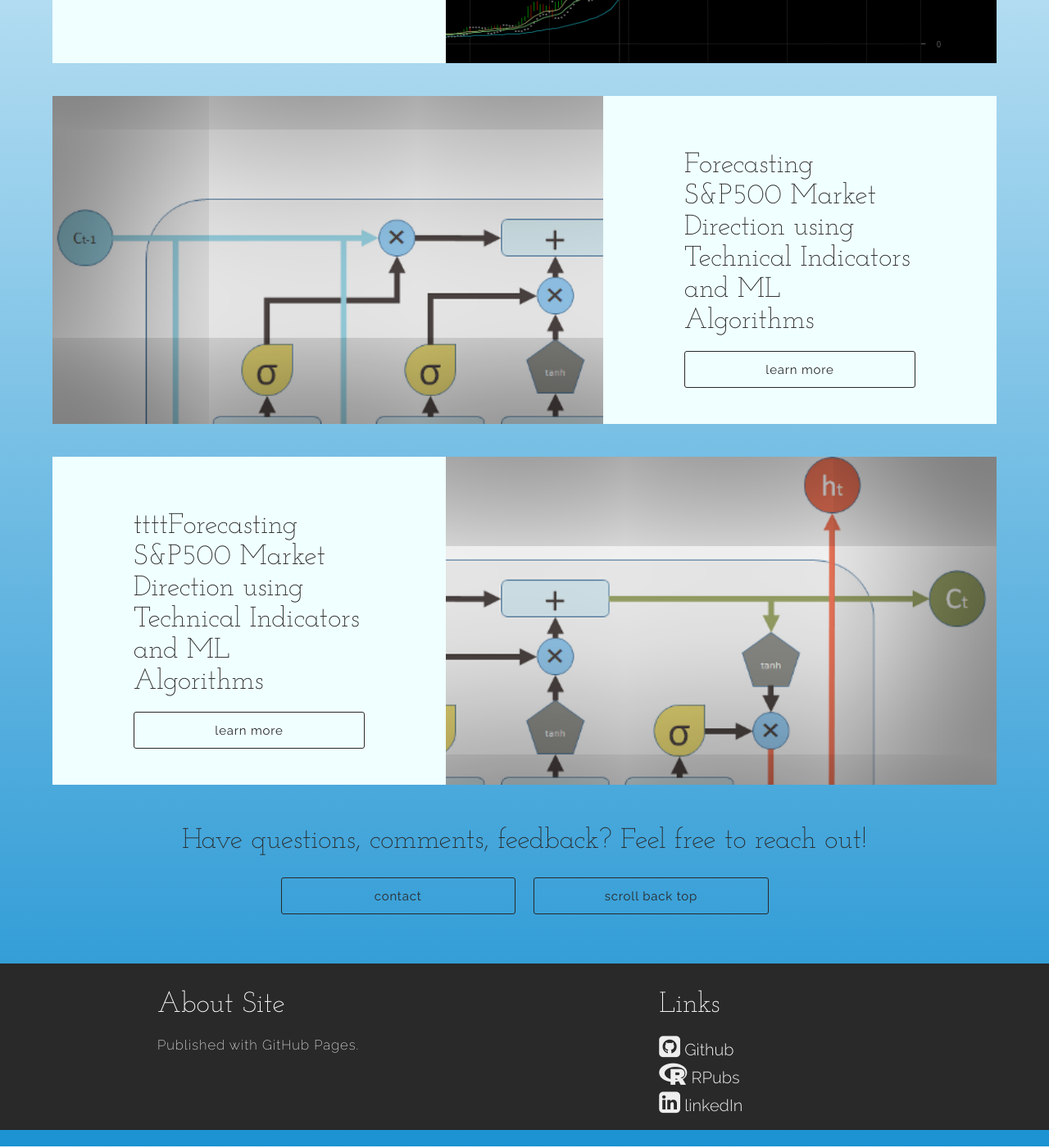
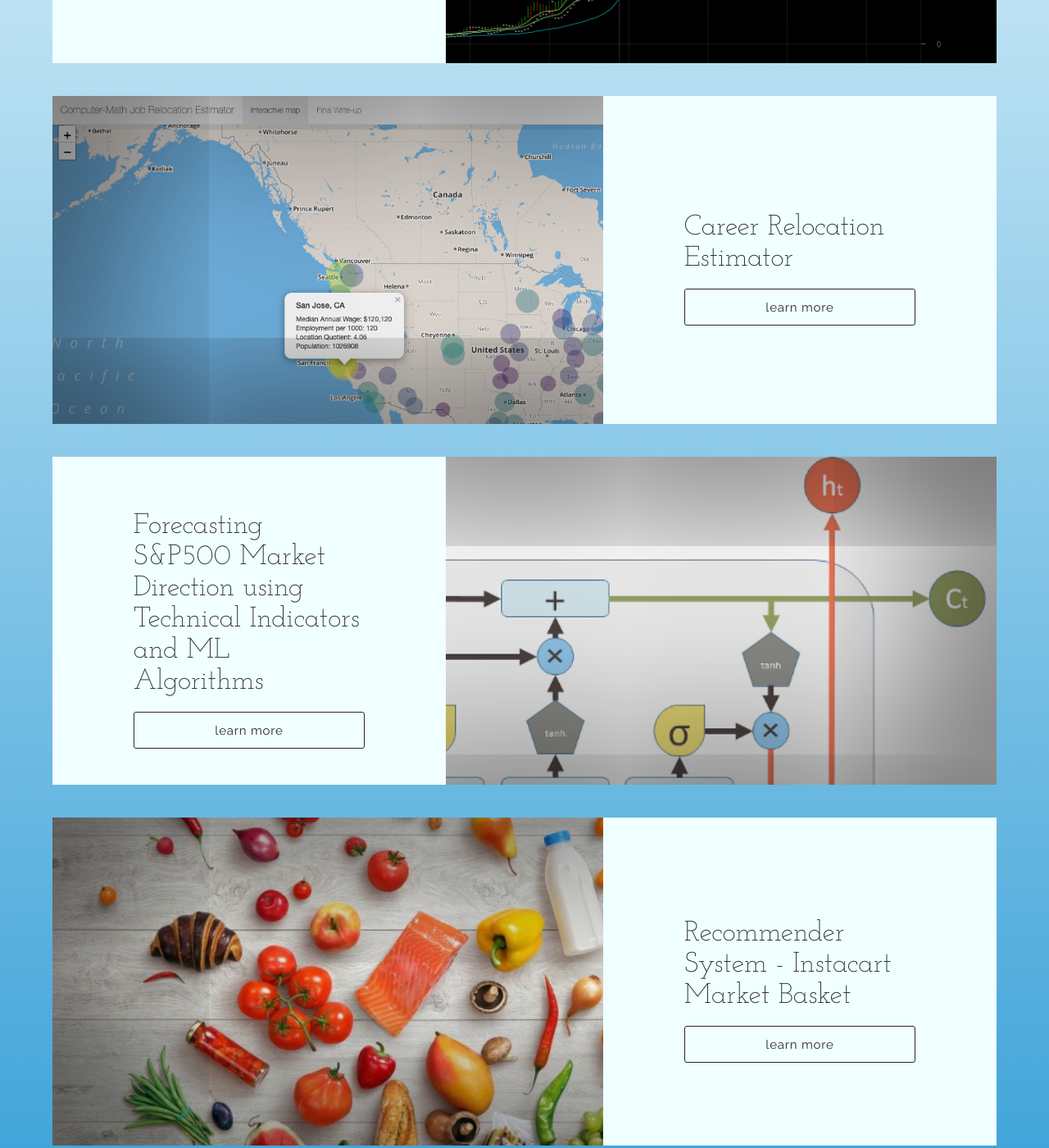
Before and after one commit to roseejones/roseejones.github.io, a Jekyll site: the page built from projects.html, in a window 1280 px wide and 1400 px high, scrolled down 605 px. Shown: the whole window at 82% size. Built offline with Jekyll 4.4.1, drawn with Linux system fonts in a browser that asks for light colours; nearby versions of some CDN libraries; some of the changed lines change nothing that is shown.

Commit message:
adding projects

```diff
--- a/_data/projects.yml
+++ b/_data/projects.yml
@@ -17,29 +17,29 @@
     '/assets/images/project_images/crypto/crypto-trading-4.png'
   ]
 
-#- 608 ShinyR repo
 #- 620 Twitter Sentiment Analysis
+#- 643 recsys instacart
 #- Build Model anything
-#- 643 recsys instacart
 
 
 
 - id: 1
-  title: Forecasting S&P500 Market Direction using Technical Indicators and ML Algorithms
-  url: https://github.com/silverrainb
-  github_url: https://github.com/silverrainb
-  description: This research applies and analyses the effectiveness of Random Forest, Gradient Boosting Machine (XGBoost implementation), Multi-Layer Perceptron, and Recurrent Neural Network Long Short-Term Memory in the context of statistical trading. In this research, we summarize the differences of these models from a technical point of view and compare their performance using metrics for classification accuracy. Each model is trained on returns of the S&P 500 index price from 1983 to 2019 with multiple lagged periods. All training processes use nested cross validation and random coarse to fine hyperparameter tuning. The day over day market direction is predicted based on the feature-engineered variables and momentum-based technical indicators.
+  title: Career Relocation Estimator
+  url: https://silverrainb.shinyapps.io/DS_job_relocation_estimator/
+  github_url: https://github.com/silverrainb/knowledge-and-visual-analytics/tree/master/final
+  description: The visualization is created using shinyR. The project is based on the premise that the OES data for Computer and Math-related occupations is representative of the Data Science profession and presents the map of the US with the information such as Median annual wage, Mean annual wage, Population, Employment, Employment per 1000, Location Quotient and Cost of living index. The visualization plots top 50 Urban Areas sorted by population with detailed information inside a tooltip which is accessible by click. The estimator calculates costs of relocation by calculating the standard of living comparing the present and prospect of location and provides an instant statement. The tooltip includes information in text and you can access the information by clicking the circles on the map. On the bottom of the Cost Index Explorer panel, you have an option to view the graph by Color or Size of drop-down variables.
   technologies: [
-    python-plain
+    r-plain
   ]
-  cover: /assets/images/project_covers/research-cover.png
+  cover: /assets/images/project_covers/shinyr-cover.png
   images: [
+            '/assets/images/project_covers/shinyr-cover.png'
   ]
 
 
 - id: 2
-  title: ttttForecasting S&P500 Market Direction using Technical Indicators and ML Algorithms
-  url: https://github.com/silverrainb
+  title: Forecasting S&P500 Market Direction using Technical Indicators and ML Algorithms
+  url: https://1drv.ms/b/s!AqHw2mMiFb9Tk_MVDRb6pfiaDagElg
   github_url: https://github.com/silverrainb
   description: This research applies and analyses the effectiveness of Random Forest, Gradient Boosting Machine (XGBoost implementation), Multi-Layer Perceptron, and Recurrent Neural Network Long Short-Term Memory in the context of statistical trading. In this research, we summarize the differences of these models from a technical point of view and compare their performance using metrics for classification accuracy. Each model is trained on returns of the S&P 500 index price from 1983 to 2019 with multiple lagged periods. All training processes use nested cross validation and random coarse to fine hyperparameter tuning. The day over day market direction is predicted based on the feature-engineered variables and momentum-based technical indicators.
   technologies: [
@@ -49,3 +49,17 @@
   images: [
     '/assets/images/project_covers/research-cover.png'
   ]
+
+- id: 3
+  title: Recommender System - Instacart Market Basket
+  url: https://docs.google.com/presentation/d/1L5z-Qh6Vm6tWDemo1SQmHfFOD-QKREQm63htFZcvx-Q/edit#slide=id.g35f391192_00
+  github_url: https://github.com/silverrainb/dat643-final
+  description: Which products will an Instacart consumer purchase again? As supply chain management and retail tech are growing at a faster pace, maintaining a log and predicting customer’s next purchase is a highly valuable use case for Data science. Leveraging python and spark, this recommender system predicts the user’s next purchase, using Instacart market basket data.
+
+  technologies: [
+    python-plain
+  ]
+  cover: /assets/images/project_covers/instacart-cover.jpg
+  images: [
+    '/assets/images/project_covers/instacart-cover.jpg'
+  ]
```
Also changed, not shown: Gemfile.lock, assets/images/project_covers/instacart-cover.jpg (added), assets/images/project_covers/shinyr-cover.png (added), 5 other files.
